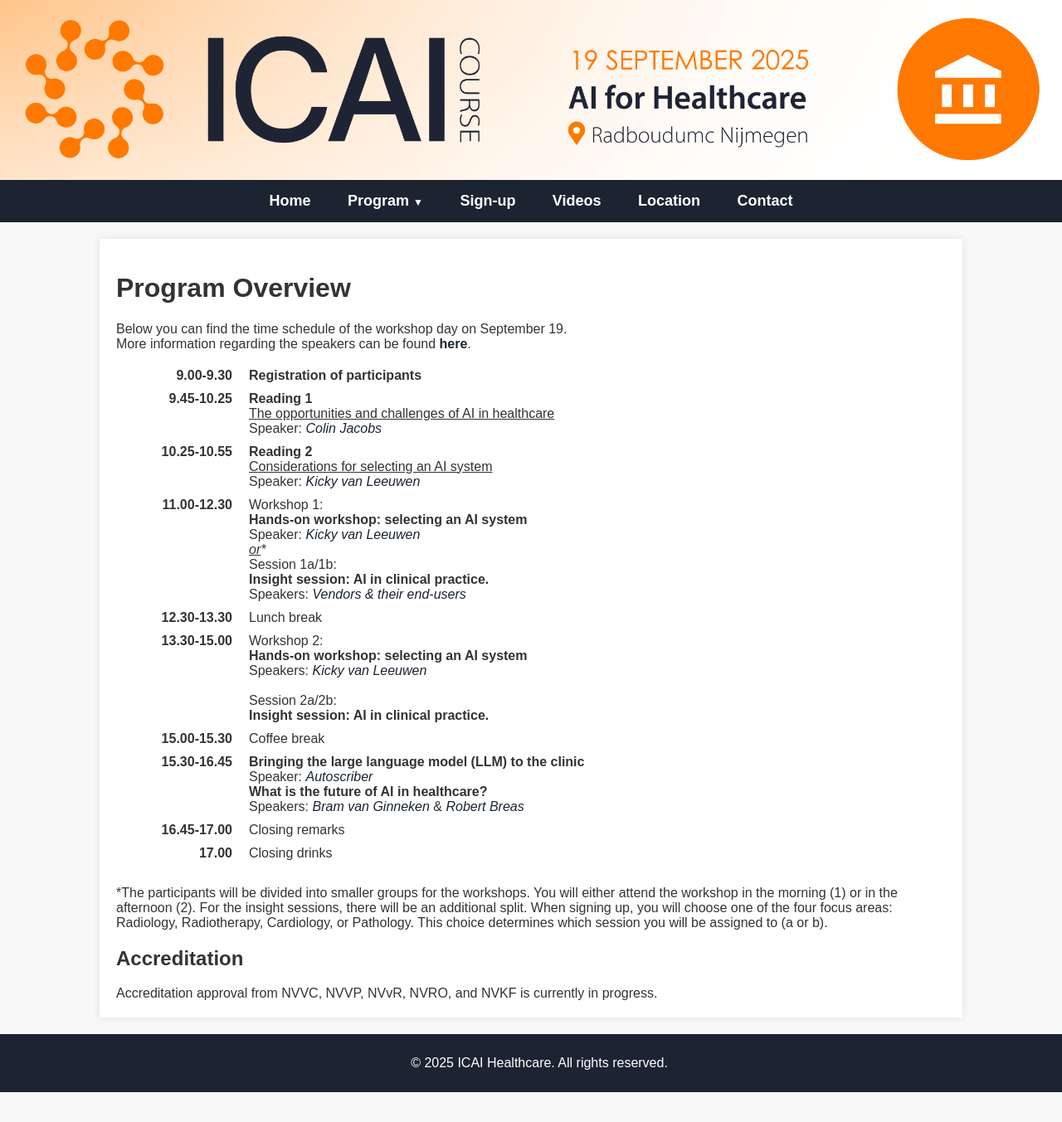
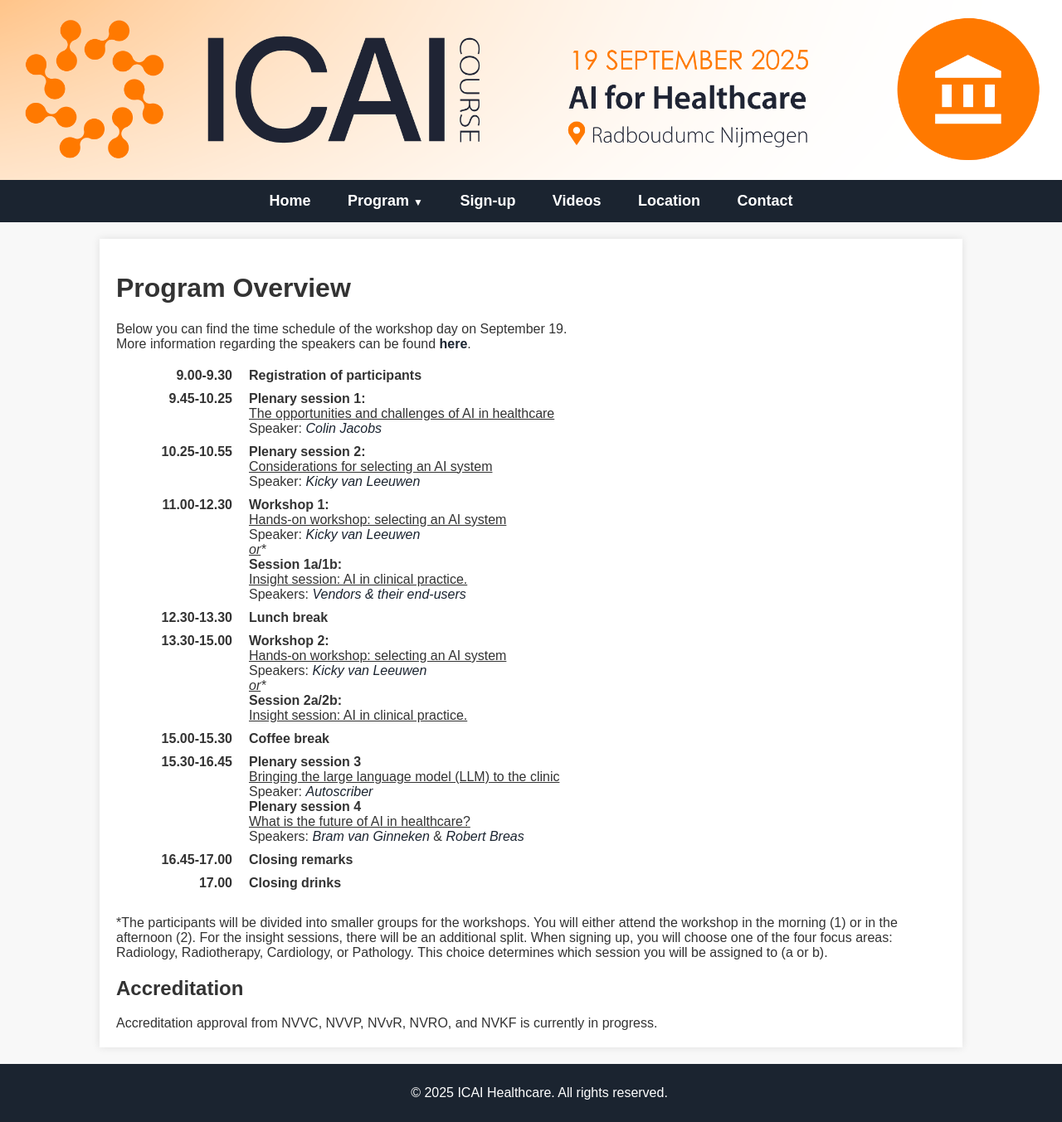
Before and after one commit to marliebesouw/marliebesouw.github.io, a Jekyll site: the page built from program.md, in a window 1280 px wide. Shown: the whole page at 83% size. Built offline with Jekyll 4.4.1, drawn with Linux system fonts in a browser that asks for light colours; before the commit the page ends 1317 px from its top, so only the background shows below that.

Commit message:
lay-out program

```diff
--- a/assets/css/style.css
+++ b/assets/css/style.css
@@ -241,7 +241,7 @@
     color: #1B2430;  /* Dark blue, same as other links */
     text-decoration:none;
     /* font-weight: bold, italic;  */
-    font-style:italic;
+    font-style: italic;
 }
 
 .speaker-link:hover {
--- a/program.md
+++ b/program.md
@@ -48,16 +48,16 @@
     <div class="program-item">
         <div class="program-time">9.45-10.25</div>
         <div class="program-description">
-            <strong>Reading 1</strong><br>
+            <strong>Plenary session 1:</strong><br>
             <u>The opportunities and challenges of AI in healthcare</u><br>
-            Speaker: <em><a href= "{{ site.url }}/speakers#colin-jacobs" class="speaker-link">Colin Jacobs</a></em>
+            Speaker: <a href= "{{ site.url }}/speakers#colin-jacobs" class="speaker-link">Colin Jacobs</a>
         </div>
     </div>
 
     <div class="program-item">
         <div class="program-time">10.25-10.55</div>
         <div class="program-description">
-            <strong>Reading 2</strong> <br>
+            <strong>Plenary session 2:</strong> <br>
             <!-- Plenary introduction of the selection of AI:<br> -->
             <u>Considerations for selecting an AI system</u><br>
             Speaker: <a href= "{{ site.url }}/speakers#kicky-van-leeuwen" class="speaker-link">Kicky van Leeuwen</a>
@@ -68,12 +68,12 @@
     <div class="program-item">
         <div class="program-time">11.00-12.30</div>
         <div class="program-description">
-            Workshop 1:<br>
-            <strong>Hands-on workshop: selecting an AI system</strong><br>
+            <strong>Workshop 1:</strong><br>
+            <u>Hands-on workshop: selecting an AI system</u><br>
             Speaker: <a href= "{{ site.url }}/speakers#kicky-van-leeuwen" class="speaker-link">Kicky van Leeuwen</a>
             &nbsp;<br><em><u>or</u>*</em><br>
-            Session 1a/1b:<br>
-            <strong>Insight session: AI in clinical practice.</strong><br>
+            <strong>Session 1a/1b:</strong><br>
+            <u>Insight session: AI in clinical practice.</u><br>
             Speakers:  <a href= "{{ site.url }}/vendors" class="speaker-link">Vendors & their end-users</a>
 
         </div>
@@ -81,32 +81,34 @@
 
     <div class="program-item">
         <div class="program-time">12.30-13.30</div>
-        <div class="program-description">Lunch break</div>
+        <div class="program-description"><strong>Lunch break</strong></div>
     </div>
 
     <div class="program-item">
         <div class="program-time">13.30-15.00</div>
         <div class="program-description">
-            Workshop 2:<br>
-            <strong>Hands-on workshop: selecting an AI system</strong><br>
+            <strong>Workshop 2:</strong><br>
+            <u>Hands-on workshop: selecting an AI system</u><br>
             Speakers: <a href= "{{ site.url }}/speakers#kicky-van-leeuwen" class="speaker-link">Kicky van Leeuwen</a>
-            <br> <br>
-            Session 2a/2b:<br>
-            <strong>Insight session: AI in clinical practice.</strong>
+            <br> <em><u>or</u>*</em><br>
+            <strong>Session 2a/2b:</strong><br>
+            <u>Insight session: AI in clinical practice.</u>
         </div>
     </div>
     <div class="program-item">
         <div class="program-time">15.00-15.30</div>
-        <div class="program-description">Coffee break</div>
+        <div class="program-description"><strong>Coffee break</strong></div>
     </div>
 
     <div class="program-item">
         <div class="program-time">15.30-16.45</div>
         <div class="program-description">
             <!-- <em>Plenary discussion:<br></em> -->
-            <strong>Bringing the large language model (LLM) to the clinic </strong><br>
+            <strong>Plenary session 3</strong><br>
+            <u>Bringing the large language model (LLM) to the clinic </u><br>
             Speaker: <a href= "https://nl.autoscriber.com/" target="_blank" class="speaker-link">Autoscriber</a> <br>
-            <strong>What is the future of AI in healthcare?</strong> <br>
+            <strong>Plenary session 4</strong><br>
+            <u>What is the future of AI in healthcare?</u> <br>
             Speakers:
             <a href= "{{ site.url }}/speakers#bram-van-ginneken" class="speaker-link">Bram van Ginneken</a> &
             <a href= "{{ site.url }}/speakers#robert-breas" class="speaker-link">Robert Breas</a>
@@ -115,11 +117,11 @@
 
     <div class="program-item">
         <div class="program-time">16.45-17.00</div>
-        <div class="program-description">Closing remarks</div>
+        <div class="program-description"><strong>Closing remarks</strong></div>
     </div>
     <div class="program-item">
         <div class="program-time">17.00</div>
-        <div class="program-description">Closing drinks</div>
+        <div class="program-description"><strong>Closing drinks</strong></div>
     </div>
 </div>
 
```
